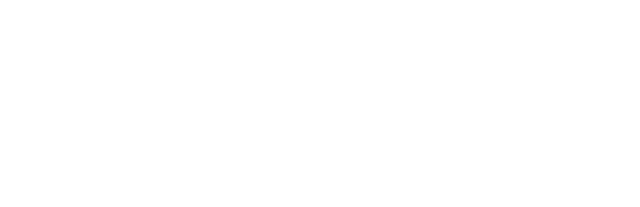
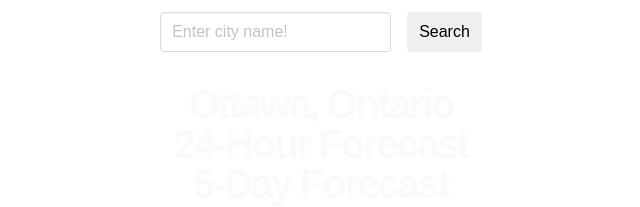
Before and after one commit to ayrt-n/weather-app-js, a website: page dist/index.html in a window 1280 px wide. Shown: the whole page, without its empty margins (319-959 px from the left). Drawn offline with Linux system fonts and the light colour scheme; a web font is replaced by a local one.

Commit message:
Add basic html elements to dynamically target and add weather data

```diff
--- a/dist/index.html
+++ b/dist/index.html
@@ -6,9 +6,40 @@
     <meta name="viewport" content="width=device-width, initial-scale=1.0">
     <link rel="stylesheet" href="./styles/reset.css">
     <link rel="stylesheet" href="./styles/styles.css">
+    <link rel="stylesheet" href="https://rsms.me/inter/inter.css">
     <title>Weather App</title>
   </head>
   <body>
+    <div id="main">
+      <!-- Navbar with search -->
+      <nav class="navbar">
+        <div class="navbar-item">
+          <div class="field is-grouped">
+            <input type="text" class="input" placeholder="Enter city name!">
+            <div class="control">
+              <button class="button">
+                Search
+              </button>
+            </div>
+          </div>
+        </div>
+      </nav>
+
+      <!-- Display of Weather and Forecast -->
+      <h1>Ottawa, Ontario</h1>
+      <div class="current" id="current-weather">
+      </div>
+
+      <div class="forecast" id="24-hour-forecast">
+        <h1>24-Hour Forecast</h1>
+
+      </div>
+
+      <div class="forecast" id="5-day forecast">
+        <h1>5-Day Forecast</h1>
+
+      </div>
+    </div>
     <script src="main.js"></script>
   </body>
 </html>
```
